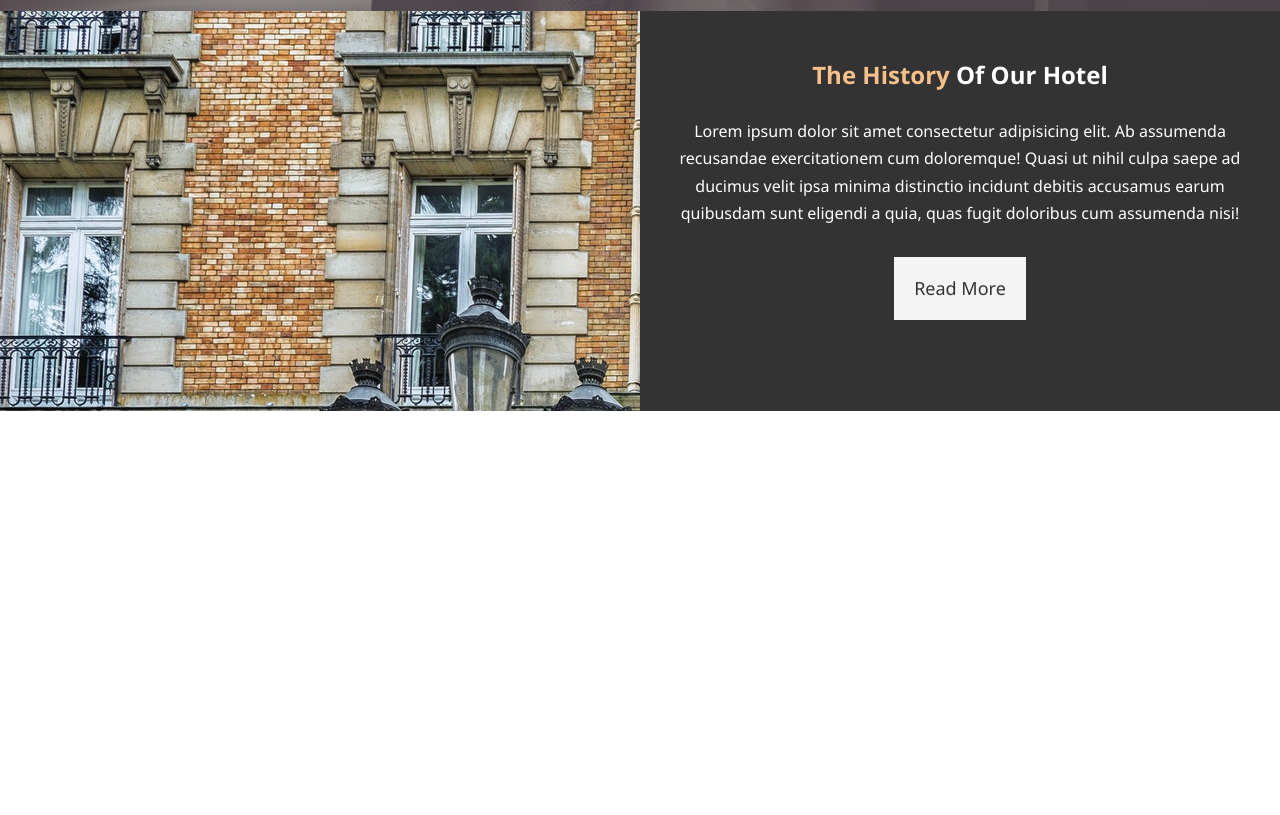
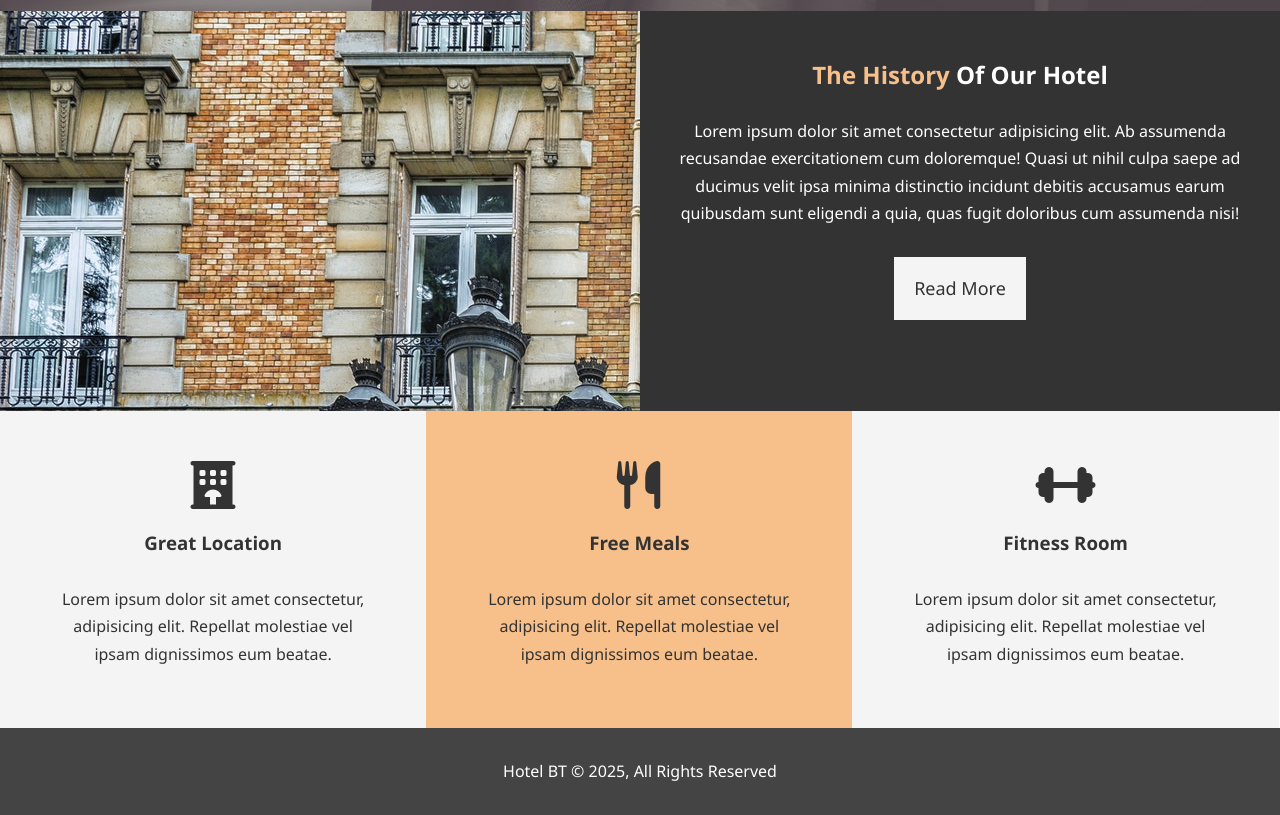
Before and after one commit to rogersLutamaguzi/hotel-website, a plain HTML site: page index.html in a window 1280 px wide. Shown: the part 659-1474 px from the top of the page. Before the commit the page ends 1070 px from the top, so only its background shows below. Drawn offline with Linux system fonts and the light colour scheme.

Commit message:
Complete features section and footer section

```diff
--- a/CSS/style.css
+++ b/CSS/style.css
@@ -61,8 +61,17 @@ p {
 	color: #333;
 }
 .bg-primary {
-	background-color: #333;
-	color: #f7c08a;
+	background-color: #f7c08a;
+	color: #333;
+}
+.clr {
+	clear: both;
+}
+.main-footer {
+	text-align: center;
+	color: #fff;
+	background-color: #444;
+	padding: 20px;
 }
 /* Navbar Styling */
 .nav-bar {
@@ -132,3 +141,15 @@ p {
 #home-info .info-content p {
 	padding-bottom: 20px;
 }
+/* Features */
+.box {
+	float: left;
+	width: 33.3%;
+	padding: 50px;
+	text-align: center;
+}
+.box i {
+	padding-bottom: 20px;
+}
+.main-footer.footer-info {
+}
--- a/index.html
+++ b/index.html
@@ -6,6 +6,14 @@
 		<meta name="description" content="Welcome to the best hotel" />
 		<meta name="keywords" content="hotel,kampala hotel" />
 		<title>Hotel BT</title>
+
+		<link
+			rel="stylesheet"
+			href="https://cdnjs.cloudflare.com/ajax/libs/font-awesome/7.0.1/css/all.min.css"
+			integrity="sha512-2SwdPD6INVrV/lHTZbO2nodKhrnDdJK9/kg2XD1r9uGqPo1cUbujc+IYdlYdEErWNu69gVcYgdxlmVmzTWnetw=="
+			crossorigin="anonymous"
+			referrerpolicy="no-referrer"
+		/>
 		<link rel="stylesheet" href="./CSS/style.css" />
 	</head>
 	<body>
@@ -47,5 +55,35 @@
 				<a href="about.html" class="btn btn-light">Read More</a>
 			</div>
 		</section>
+		<section class="features">
+			<div class="box btn-light">
+				<i class="fa-solid fa-hotel fa-3x"></i>
+				<h3>Great Location</h3>
+				<p>
+					Lorem ipsum dolor sit amet consectetur, adipisicing elit. Repellat
+					molestiae vel ipsam dignissimos eum beatae.
+				</p>
+			</div>
+			<div class="box bg-primary">
+				<i class="fa-solid fa-utensils fa-3x"></i>
+				<h3>Free Meals</h3>
+				<p>
+					Lorem ipsum dolor sit amet consectetur, adipisicing elit. Repellat
+					molestiae vel ipsam dignissimos eum beatae.
+				</p>
+			</div>
+			<div class="box btn-light">
+				<i class="fa-solid fa-dumbbell fa-3x"></i>
+				<h3>Fitness Room</h3>
+				<p>
+					Lorem ipsum dolor sit amet consectetur, adipisicing elit. Repellat
+					molestiae vel ipsam dignissimos eum beatae.
+				</p>
+			</div>
+		</section>
+		<div class="clr"></div>
+		<section class="main-footer">
+			<p class="footer-info">Hotel BT &copy; 2025, All Rights Reserved</p>
+		</section>
 	</body>
 </html>
```
